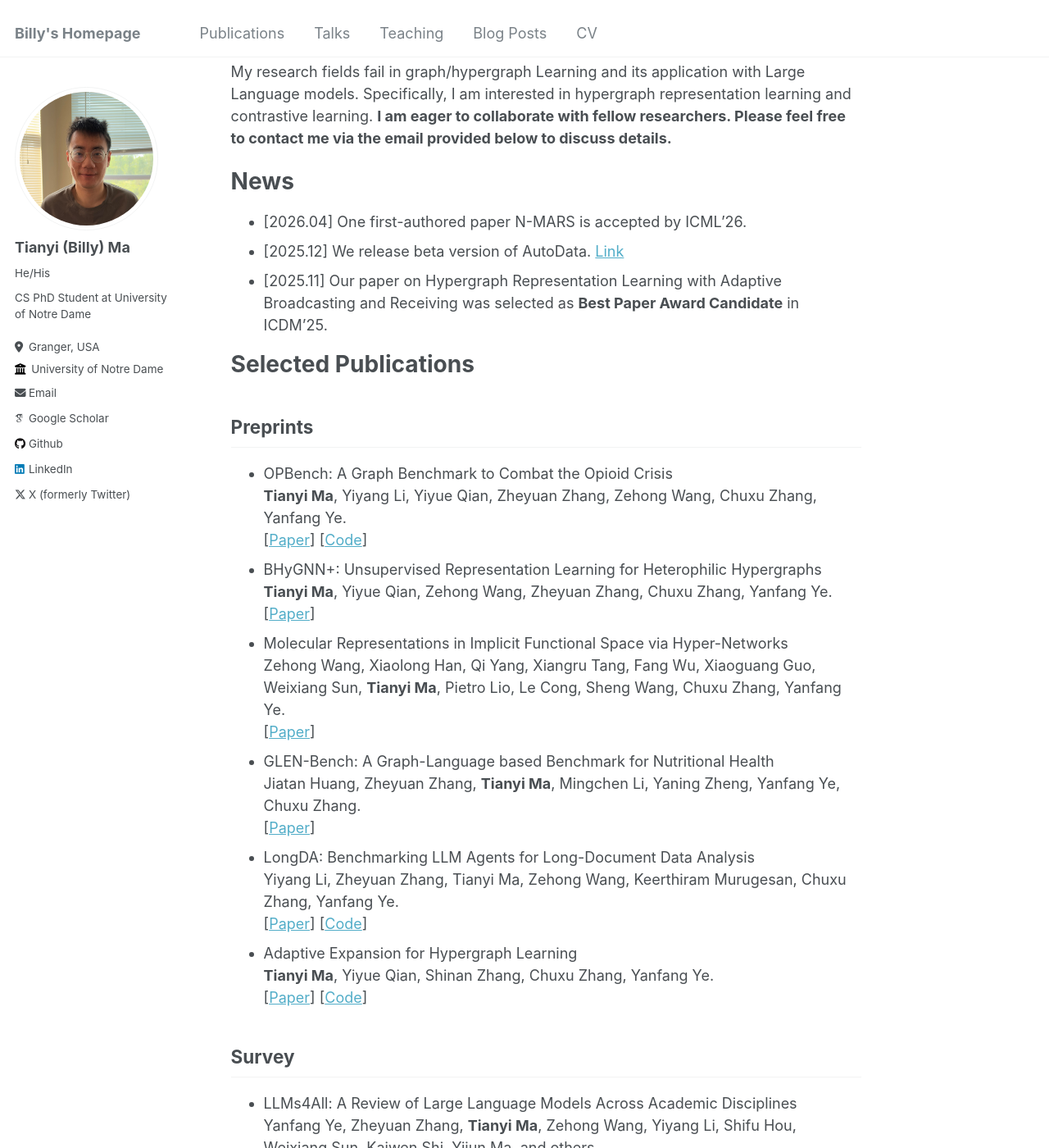
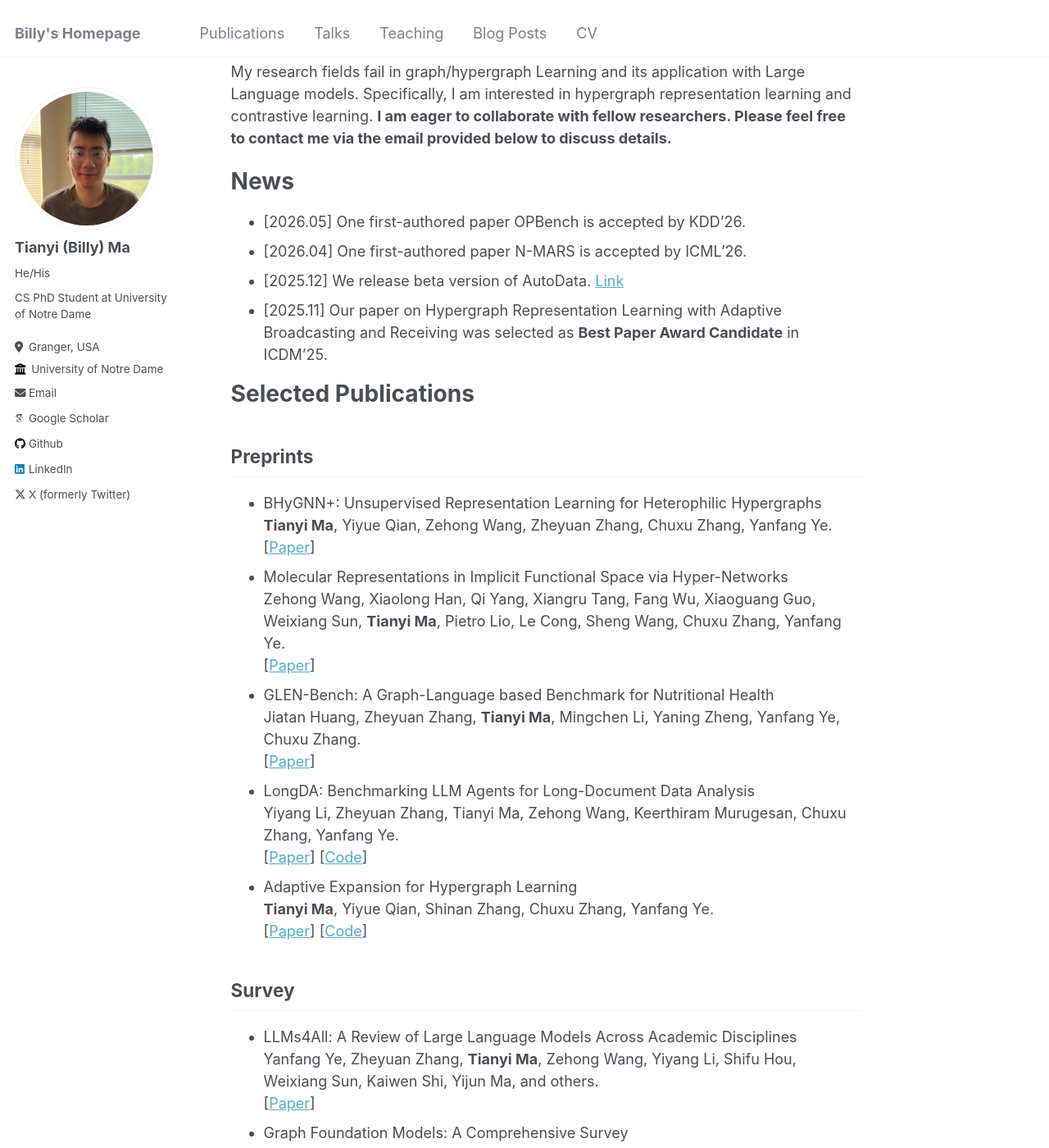
Before and after one commit to Tianyi-Billy-Ma/Tianyi-Billy-Ma.github.io, a Jekyll site: the page built from _pages/about.md, in a window 1280 px wide and 1400 px high, scrolled down 206 px. Shown: the whole window at 82% size. Built offline with Jekyll 4.4.1, drawn with Linux system fonts in a browser that asks for light colours; some web fonts are replaced; some of the changed text lies outside the part shown.

Commit message:
Add OPBench KDD'26 to publications and news on the about page
Co-Authored-By: Claude Opus 4.7 (1M context) <noreply@anthropic.com>

```diff
--- a/_pages/about.md
+++ b/_pages/about.md
@@ -14,6 +14,7 @@ My research fields fail in graph/hypergraph Learning and its application with La
 
 # News
 
+- [2026.05] One first-authored paper OPBench is accepted by KDD'26.
 - [2026.04] One first-authored paper N-MARS is accepted by ICML'26.
 - [2025.12] We release beta version of AutoData. [Link](https://github.com/Tianyi-Billy-Ma/AutoData)
 - [2025.11] Our paper on Hypergraph Representation Learning with Adaptive Broadcasting and Receiving was selected as **Best Paper Award Candidate** in ICDM'25.
@@ -22,9 +23,6 @@ My research fields fail in graph/hypergraph Learning and its application with La
 
 ## Preprints
 
-- OPBench: A Graph Benchmark to Combat the Opioid Crisis\
-  **Tianyi Ma**, Yiyang Li, Yiyue Qian, Zheyuan Zhang, Zehong Wang, Chuxu Zhang, Yanfang Ye.\
-  [[Paper](https://arxiv.org/abs/2602.14602)] [[Code](https://github.com/Tianyi-Billy-Ma/OPBench)]
 - BHyGNN+: Unsupervised Representation Learning for Heterophilic Hypergraphs\
   **Tianyi Ma**, Yiyue Qian, Zehong Wang, Zheyuan Zhang, Chuxu Zhang, Yanfang Ye.\
   [[Paper](https://arxiv.org/abs/2602.14919)]
@@ -52,6 +50,9 @@ My research fields fail in graph/hypergraph Learning and its application with La
 
 ## 2026
 
+- [**KDD'26**] OPBench: A Graph Benchmark to Combat the Opioid Crisis\
+  **Tianyi Ma**, Yiyang Li, Yiyue Qian, Zheyuan Zhang, Zehong Wang, Chuxu Zhang, Yanfang Ye.\
+  [[Paper](https://arxiv.org/pdf/2602.14602)] [[Code](https://github.com/Tianyi-Billy-Ma/OPBench)]
 - [**ICML'26**] Non-Monotonic Autoregressive Sequence Model\
   **Tianyi Ma**, Yiyue Qian, Yiyang Li, Zehong Wang, Yifan Ding, Zheyuan Zhang, Yan Liang, Chuxu Zhang, Yanfang Ye.
 
```
